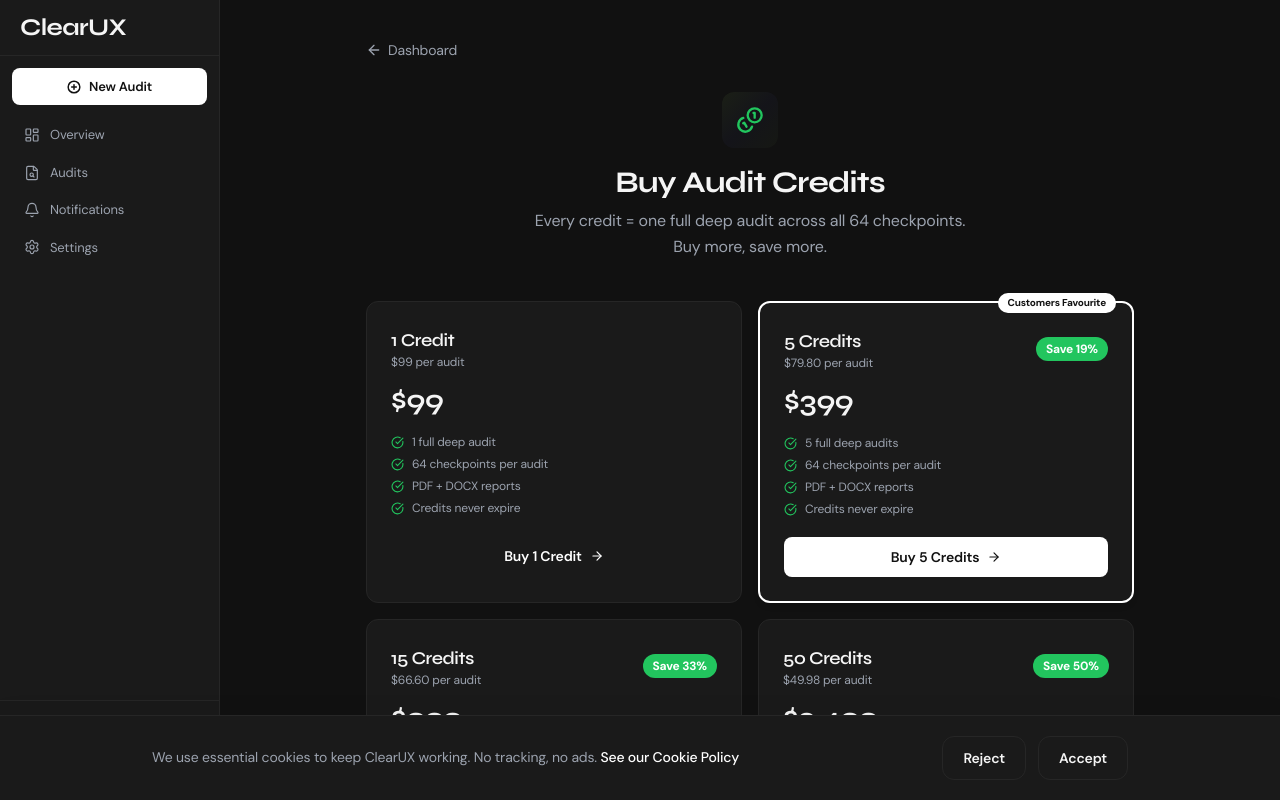
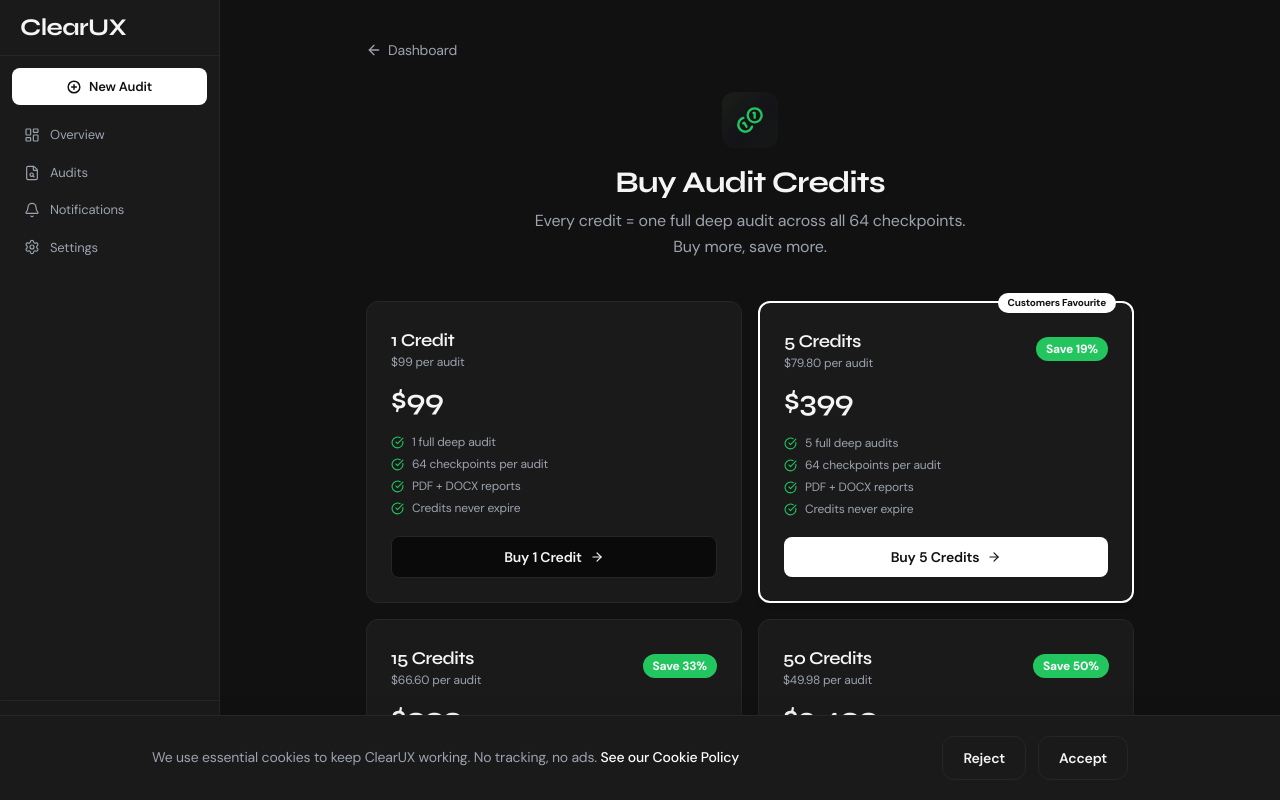
Before and after one commit to schintu79/clearux-saas, a Next.js app: page /dashboard/buy-credits in a window 1280 px wide. Built offline with nearby package versions, Linux system fonts and the light colour scheme; no server answers.

Commit message:
Fix buy credits: visible button background on non-popular pricing cards

```diff
--- a/src/app/dashboard/buy-credits/page.tsx
+++ b/src/app/dashboard/buy-credits/page.tsx
@@ -138,7 +138,7 @@
               className={`w-full flex items-center justify-center gap-2 py-2.5 rounded-lg font-semibold text-sm transition-all disabled:opacity-50 ${
                 pack.popular
                   ? 'bg-brand text-surface dark:text-[#111111] hover:brightness-110 shadow-sm'
-                  : 'bg-brand/10 text-brand hover:bg-brand/[0.18]'
+                  : 'bg-off border border-border text-text hover:bg-border/50'
               }`}
             >
               {purchasing === pack.id ? (
```
